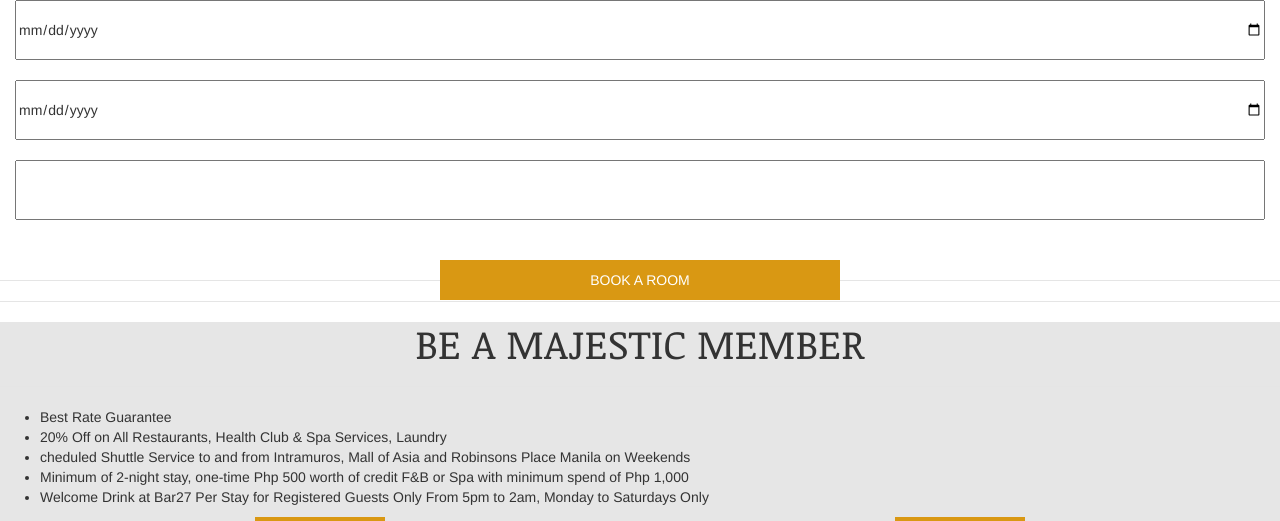
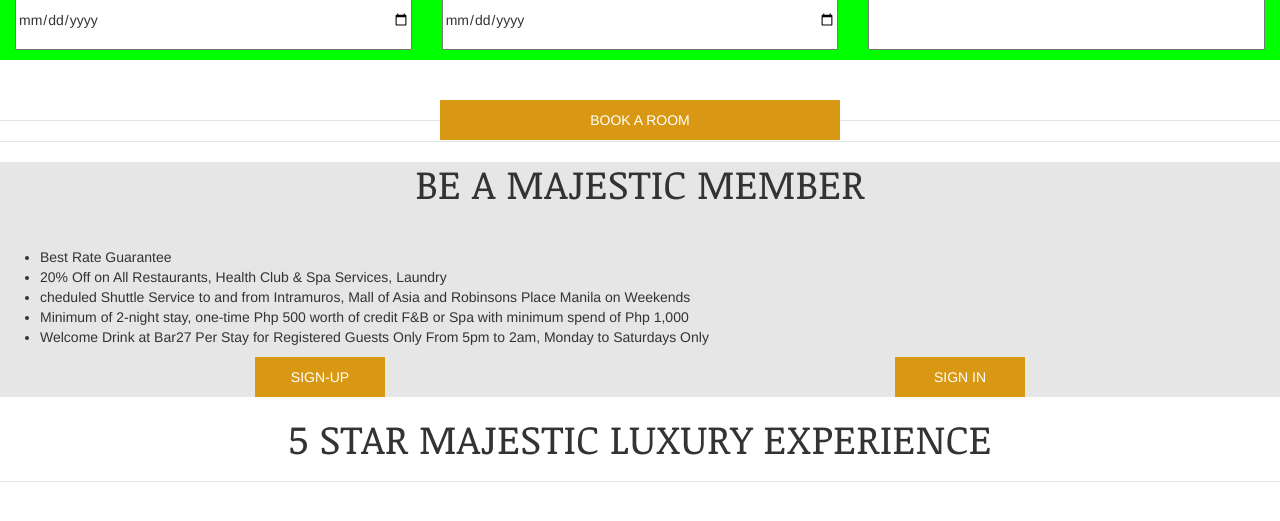
Before and after one commit to pochhhhh/Majestic-Rooms, a PHP site: page /html/index.html in a window 1280 px wide. Shown: the part 1054-1575 px from the top of the page. Run offline with PHP 8.4, Linux system fonts and the light colour scheme; some libraries are stand-ins or nearby versions.

Commit message:
Started adding some css media queries for the main homepage. Started adjusting the display of the booking input buttons

```diff
--- a/html/index.html
+++ b/html/index.html
@@ -103,13 +103,18 @@
 
 	<div class="grid-container">
 
+
 <input class="grid-item" type="date" name="checkin">
 <input class="grid-item" type="date" name="checkout">
 <input class="grid-item" name="code">
 
-<button type="button">BOOK A ROOM</button>
+
+
+
 
 </div>
+
+<button type="button">BOOK A ROOM</button>
 
 <hr>
 
--- a/style.css
+++ b/style.css
@@ -37,7 +37,7 @@ height:40px;
 }
 
 
-#home-booking-form div button{
+#home-booking-form button{
 
 
 width:90%;
@@ -487,3 +487,28 @@ text-align:center;
 
 
 }
+
+
+/* Media queries */
+
+
+@media(min-width:800px){
+
+
+#home-booking-form div{
+
+background:lime;
+display:grid;
+grid-template-columns: repeat(3, 1fr);
+
+
+}
+
+#home-booking-form input{
+
+	position:relative;
+	bottom:10px;
+
+
+
+}
```
